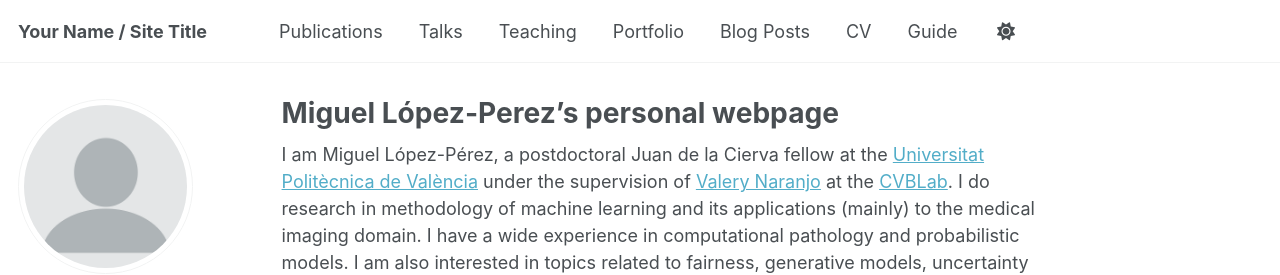
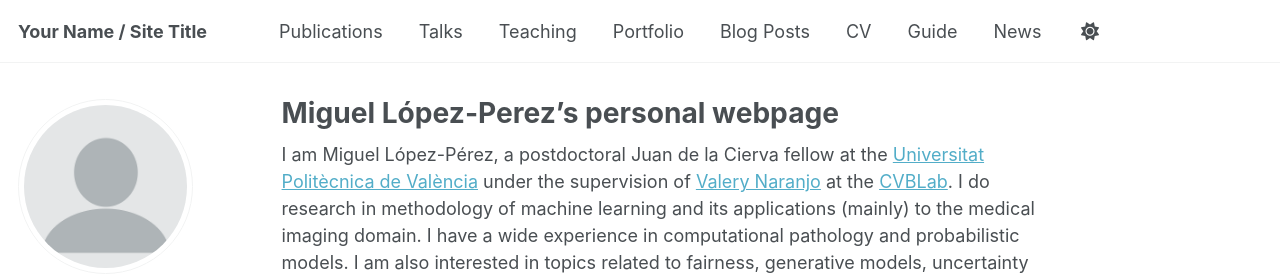
Before and after one commit to wizmik12/wizmik12.github.io, a Jekyll site: the page built from _pages/about.md, in a window 1280 px wide. Shown: the top 275 px of the page. Built offline with Jekyll 4.4.1, drawn with Linux system fonts in a browser that asks for light colours; some web fonts are replaced.

Commit message:
Update navigation.yml

```diff
--- a/_data/navigation.yml
+++ b/_data/navigation.yml
@@ -31,3 +31,6 @@ main:
 
   - title: "Guide"
     url: /markdown/
+
+  - title: "News"
+    url: "/news/"
```
